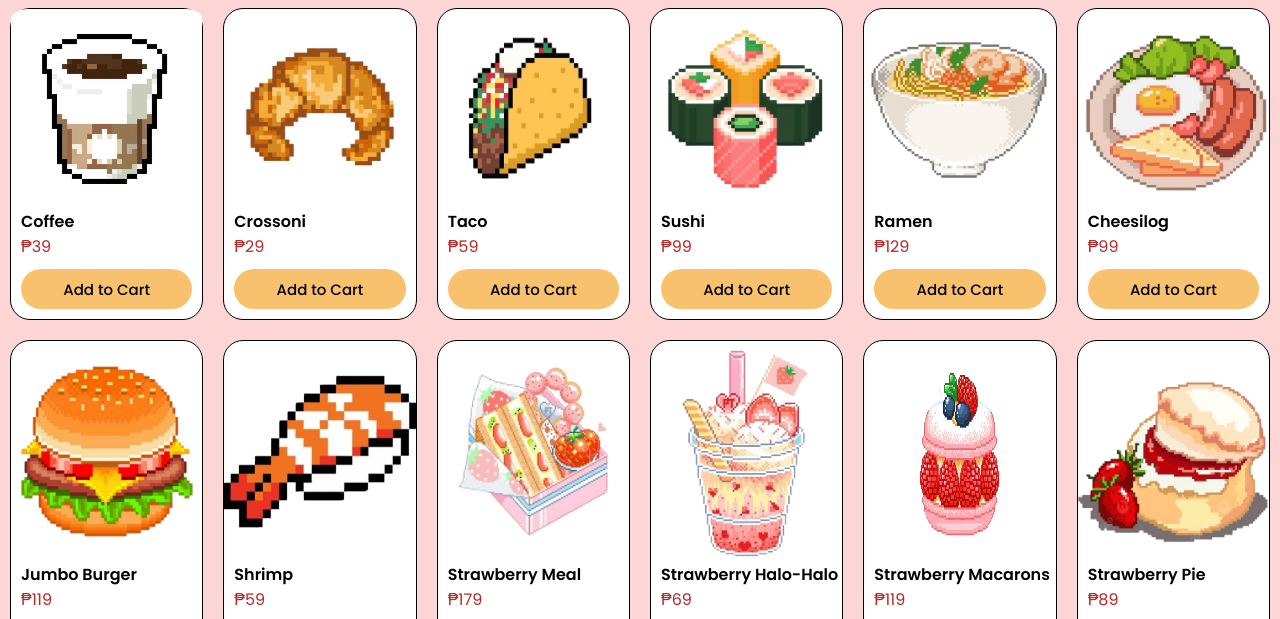
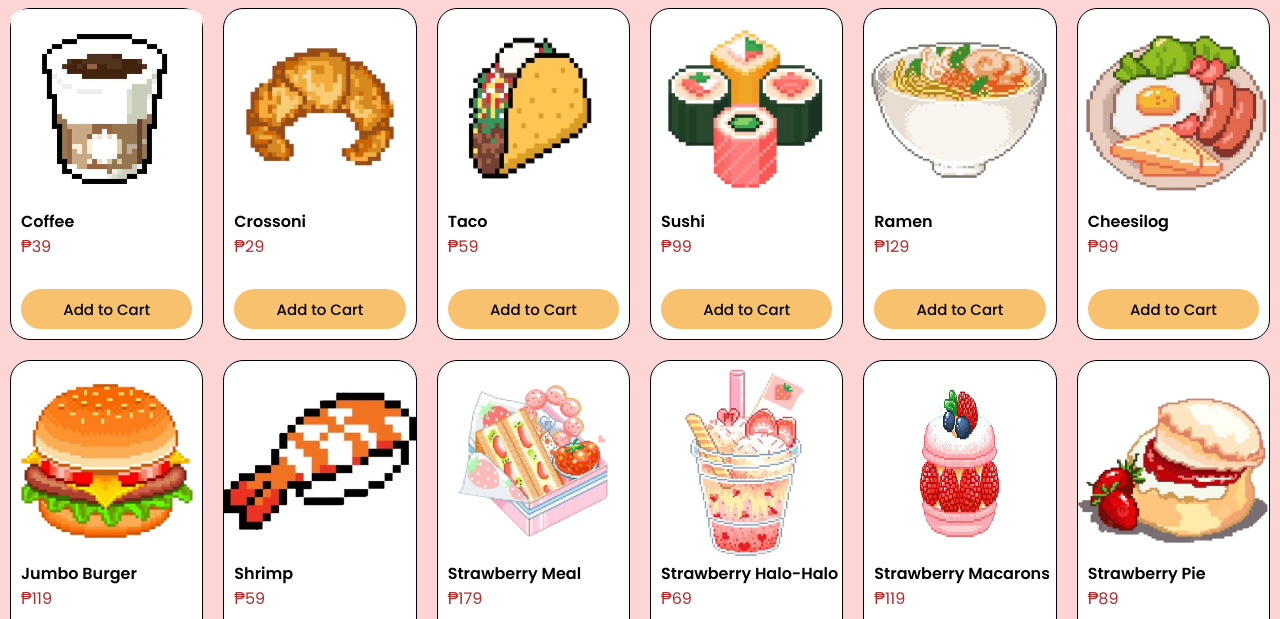
Before and after one commit to Roluna1/StrawbekkyV2, a plain HTML site: page shop.html in a window 1280 px wide. Shown: the part 142-761 px from the top of the page. Drawn offline with Linux system fonts and the light colour scheme.

Commit message:
Another Updated IMG

```diff
--- a/styles/shop.css
+++ b/styles/shop.css
@@ -17,12 +17,12 @@
   justify-content: center;
   align-items: center;
   width: 100%;
-  height: 100%;
+  height: 200px;
   overflow: hidden;
 }
 .product-img{
   width: 200px;
-  height: 100%;
+  height: 200px;
   border-radius: 20px;
   cursor: pointer;
 }
@@ -30,6 +30,7 @@
   border-radius: 20px;
   margin-left: 10px;
   margin-bottom: 10px;
+  height: 70px;
 }
 .product-name{
   font-weight: 600;
```
